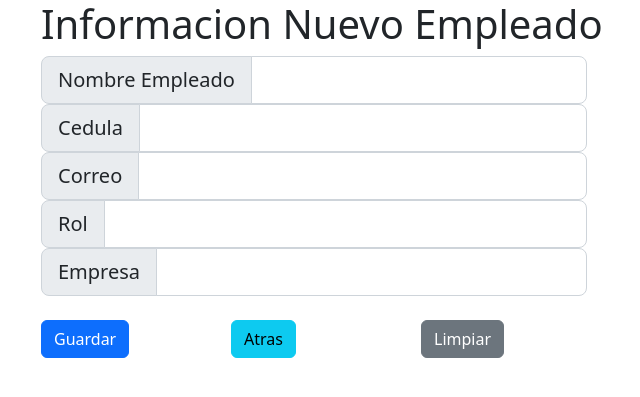
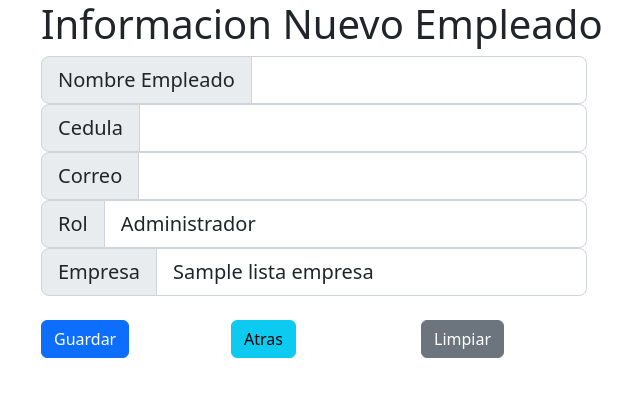
Before and after one commit to creativemindsmintic/app, a Spring app: template src/main/resources/templates/crearEmpleado.html in a window 1280 px wide. Shown: the top 397 px of the page, without its empty margins (41-681 px from the left). Run offline with Thymeleaf, Linux system fonts and the light colour scheme; the template is opened without the code that fills it: most values are stand-ins (such as "Sample title", 1, 10 or a date in 2020); data that the repository does not hold is empty.

Commit message:
Cierre de relaciones en empresa y empleado

```diff
--- a/src/main/java/com/creativeminds/app/model/Empleado.java
+++ b/src/main/java/com/creativeminds/app/model/Empleado.java
@@ -1,10 +1,13 @@
 package com.creativeminds.app.model;
 
 import javax.persistence.*;
+import java.util.Set;
 
 @Entity
 @Table(name="empleado")
 public class Empleado {
+    @OneToMany(mappedBy = "empleado")
+    private Set<MovimientoDinero> movimientoDinero;
     @Id
     @GeneratedValue(strategy = GenerationType.AUTO)
     private int id;
--- a/src/main/java/com/creativeminds/app/model/Empresa.java
+++ b/src/main/java/com/creativeminds/app/model/Empresa.java
@@ -1,9 +1,12 @@
 package com.creativeminds.app.model;
 
 import javax.persistence.*;
+import java.util.Set;
 
 @Entity //Asignacion tabla segun clase
 public class Empresa {
+    @OneToMany(mappedBy = "empresa")
+    private Set<Empleado> empleado;
     @Id //PK
     @GeneratedValue(strategy = GenerationType.AUTO) //Autogenerado
     int id;
--- a/src/main/resources/templates/crearEmpleado.html
+++ b/src/main/resources/templates/crearEmpleado.html
@@ -26,11 +26,18 @@
                     </div>
                     <div class="input-group input-group-lg">
                         <span class="input-group-text" >Rol</span>
-                        <input type="text" th:field="*{rol}" class="form-control" aria-label="Sizing example input" aria-describedby="inputGroup-sizing-lg" required="required">
+<!--                        <input type="text" th:field="*{rol}" class="form-control" aria-label="Sizing example input" aria-describedby="inputGroup-sizing-lg" required="required">-->
+                            <select th:field="*{rol}" class="form-control" aria-label="Sizing example input" aria-describedby="inputGroup-sizing-lg" required="required">
+                                <option value="Admin">Administrador</option>
+                                <option value="Operario">Operario</option>
+                            </select>
                     </div>
                     <div class="input-group input-group-lg">
                         <span class="input-group-text" >Empresa</span>
-                        <input type="text" th:field="*{empresa}" class="form-control" aria-label="Sizing example input" aria-describedby="inputGroup-sizing-lg" required="required">
+<!--                        <input type="text" th:field="*{empresa}" class="form-control" aria-label="Sizing example input" aria-describedby="inputGroup-sizing-lg" required="required">-->
+                            <select th:field="*{empresa}" class="form-control" aria-label="Sizing example input" aria-describedby="inputGroup-sizing-lg" required="required">
+                                <option th:each="empresa : ${ListaEmpresas}" th:value="${empresa.id}" th:text="${empresa.nombre}">  </option>
+                            </select>
                     </div>
                     <br>
                     <div class="row">
@@ -48,7 +55,7 @@
                 </form>
             </div>
             <div class="col"></div>
-        </divclas>
+        </div>
     </div>
 </body>
 </html>
--- a/src/main/resources/templates/crearEmpresa.html
+++ b/src/main/resources/templates/crearEmpresa.html
@@ -44,7 +44,7 @@
                 </form>
             </div>
             <div class="col"></div>
-        </divclas>
+        </div>
     </div>
 </body>
 </html>
```
